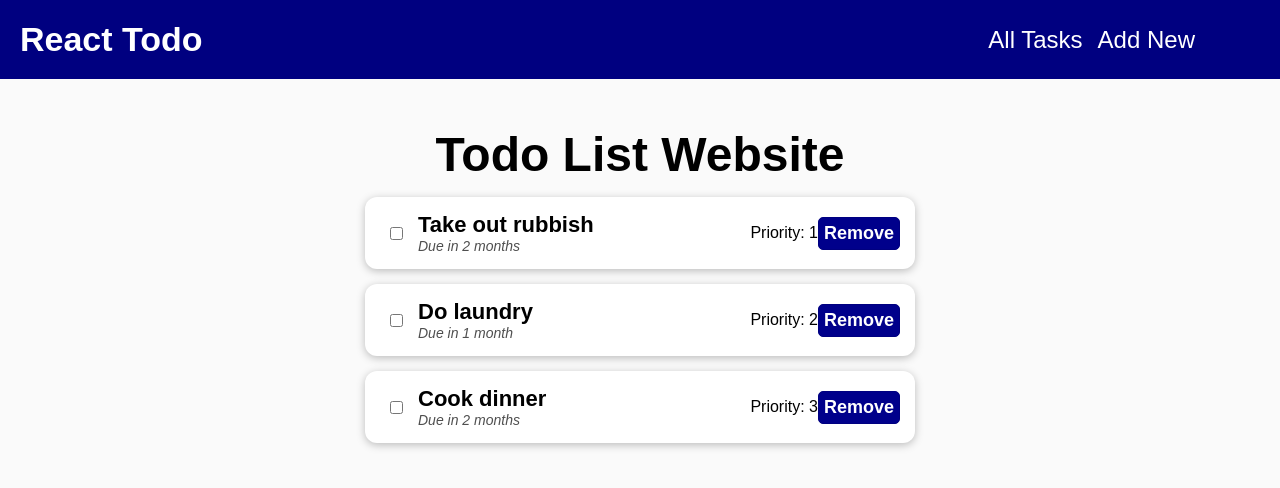
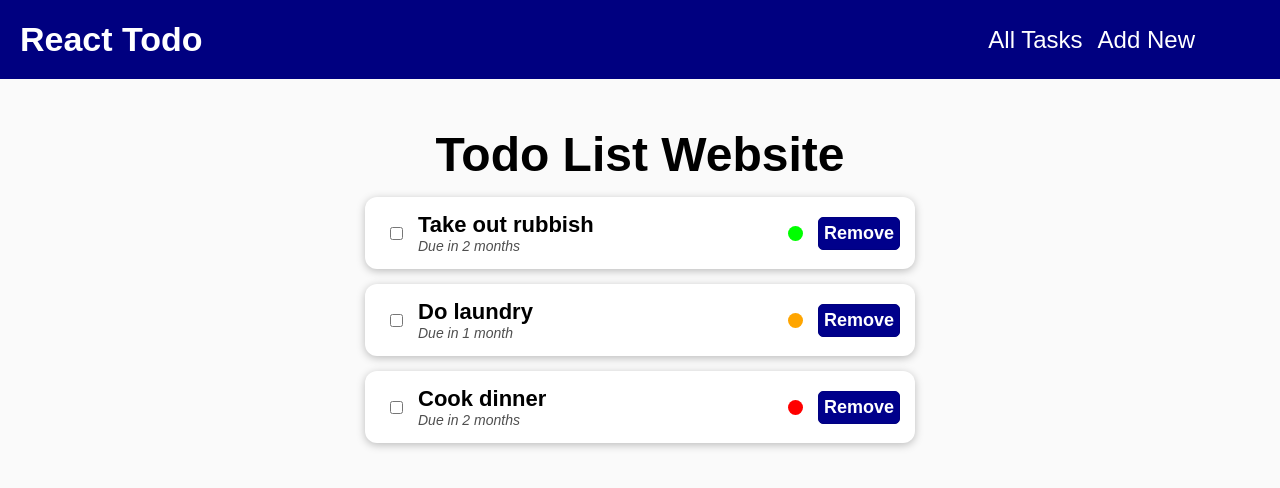
Before and after one commit to FoxPopuli/react-todo, a React (Create React App) app: page / in a window 1280 px wide. Shown: the top 488 px of the page. Built offline with nearby package versions, Linux system fonts and the light colour scheme.

Commit message:
Added priority markers

```diff
--- a/src/components/TodoItem/TodoItem.js
+++ b/src/components/TodoItem/TodoItem.js
@@ -1,6 +1,7 @@
 import Card from "../UI/Card/Card";
 import classes from "./TodoItem.module.css";
 import Button from "../UI/Button/Button";
+import PriorityMarker from "../UI/PriorityMarker/PriorityMarker";
 
 const parseDate = (dateObj) => {
   const date2 = new Date();
@@ -43,9 +44,10 @@ const TodoItem = (props) => {
         </div>
 
         <div className={classes.rightGroup}>
-          <div className={classes.priority}>
+          {/* <div className={classes.priority}>
             {"Priority: " + props.priority}
-          </div>
+          </div> */}
+          <PriorityMarker priority={props.priority} />
           <Button onClick={removeItemHandler}>Remove</Button>
         </div>
       </li>
--- a/src/components/TodoItem/TodoItem.module.css
+++ b/src/components/TodoItem/TodoItem.module.css
@@ -26,15 +26,6 @@
   font-size: 22px;
 }
 
-.infoContainer {
-  /* margin-right: auto; */
-  /* color: green; */
-  /* flex: 1;
-  text-align: right;
-  align-self: right;
-  margin-right: 20px; */
-}
-
 .leftGroup,
 .rightGroup {
   display: flex;
--- /dev/null
+++ b/src/components/UI/PriorityMarker/PriorityMarker.js
@@ -0,0 +1,33 @@
+import classes from "./PriorityMarker.module.css";
+
+const PriorityMarker = (props) => {
+  // 1 - Low
+  // 2 - High
+  // 3 - Urgent
+
+  let mainClass;
+  let priorityString;
+
+  switch (+props.priority) {
+    case 1:
+      priorityString = "Low";
+      mainClass = classes.low;
+      break;
+    case 2:
+      priorityString = "High";
+      mainClass = classes.high;
+      break;
+    case 3:
+      priorityString = "Urgent";
+      mainClass = classes.urgent;
+      break;
+    default:
+      priorityString = "Low";
+      mainClass = classes.low;
+      break;
+  }
+
+  return <div className={mainClass}></div>;
+};
+
+export default PriorityMarker;
--- /dev/null
+++ b/src/components/UI/PriorityMarker/PriorityMarker.module.css
@@ -0,0 +1,24 @@
+.low,
+.high,
+.urgent {
+  border-radius: 100%;
+  width: 15px;
+  height: 15px;
+  margin-right: 15px;
+}
+
+.low {
+  background-color: rgb(0, 255, 0);
+}
+
+.high {
+  background-color: orange;
+}
+
+.urgent {
+  background-color: red;
+}
+
+.default {
+  background-color: blue;
+}
```
